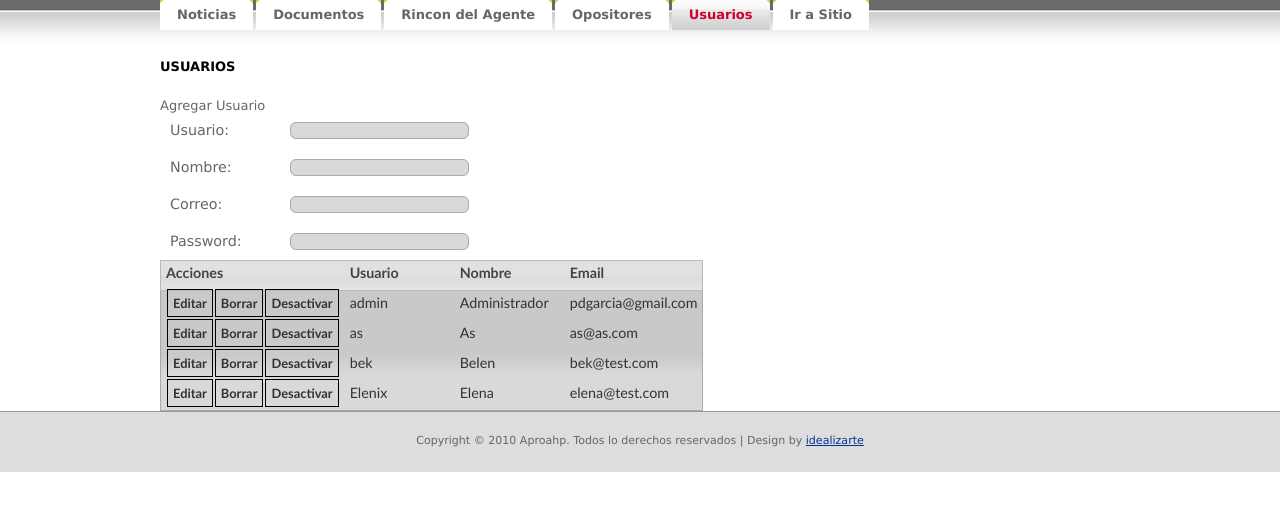
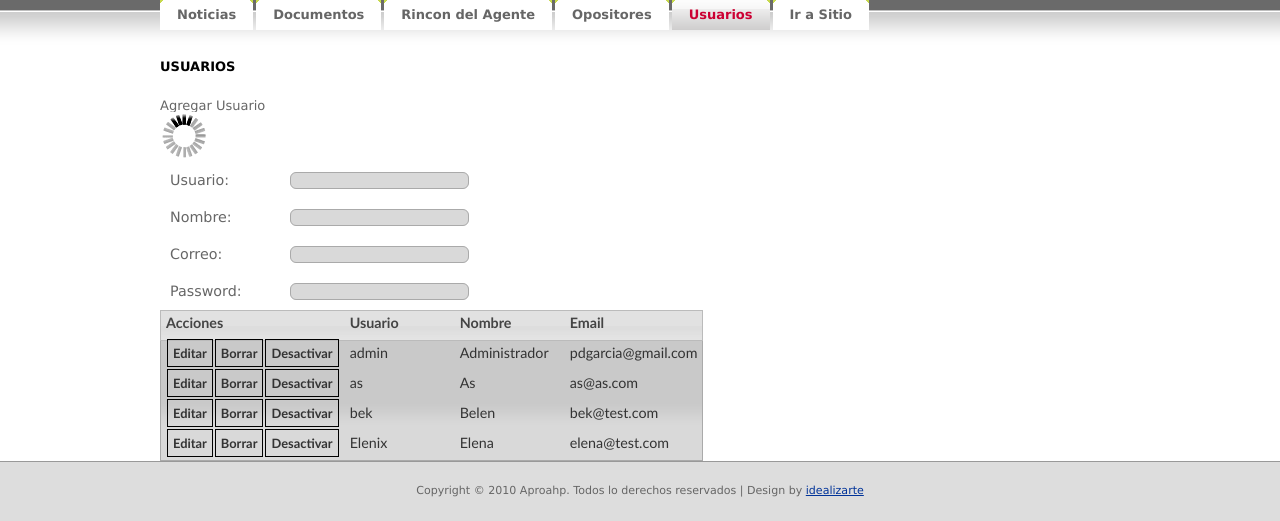
Before and after one commit to pdgarcia/aproahp-web, a PHP site: page /admin/usuarios.php in a window 1280 px wide. Shown: the part 110-631 px from the top of the page. Run offline with PHP 8.4, Linux system fonts and the light colour scheme; a user stored in the database is signed in; data comes from the database, SQL or seed files in the repository; some libraries are stand-ins or nearby versions.

Commit message:
correccion de errores en nombre de campo

```diff
--- a/admin/documentos.php
+++ b/admin/documentos.php
@@ -124,7 +124,7 @@
 		$doc_result=mysql_query("SELECT * FROM tbl_Categorias,tbl_documentos,tbl_Users WHERE DOC_Autor=USR_ID AND DOC_Categoria = CAT_ID ORDER BY DOC_FECHA DESC;");
 		for ($x = 0, $numrows = mysql_num_rows($doc_result); $x < $numrows; $x++) {
 			$row = mysql_fetch_assoc($doc_result);
-			$datetime = date("d/m/y g:i A", strtotime($row["DOC_FECHA"]));
+			$datetime = date("d/m/y g:i A", strtotime($row["DOC_Fecha"]));
 			$parts = Explode('.', $row['DOC_Attach']);
 			$tipo= $parts[count($parts) - 1];
 			echo("<li class=documento><div class=edit rel='".$row["DOC_ID"]."'>Editar</div><div class=borrar rel='".$row["DOC_ID"]."'>Borrar</div> Publicado por ".$row['USR_Displayname']." el ".$row['DOC_Fecha']." en ".$row['CAT_Nombre']."<br>".$row['DOC_Titulo'].'<br>'.$row['DOC_Resumen']."<br><a href='".$uploadfolder."/".$row['DOC_Attach']."'><img src='../images/fticonos/icon_".$tipo.".gif'></a></li>");
--- a/admin/usuarios.php
+++ b/admin/usuarios.php
@@ -92,7 +92,7 @@
 	<h3>Usuarios</h3><br/>
 	<div id="adduser" >Agregar Usuario</div>
 	<div id='usuariosform'>
-		<img style="display:none;margin:auto;" width="48" height="48"  src="../images/ajax-loader.gif" alt="Esperando Datos">
+		<img style="margin-top: expression(( 150 - this.height ) / 2);" width="48" height="48"  src="../images/ajax-loader.gif" alt="Esperando Datos">
 		<form id='frm_user' method='post' action=''>
 		<table>
 			<tr><td><label for="inp_username">Usuario:</label></td><td><input type='text' name='inp_username' id='inp_username' maxlength='32' class='text ui-widget-content ui-corner-all'></td></tr>
```
Also changed, not shown: Changelog.txt.
